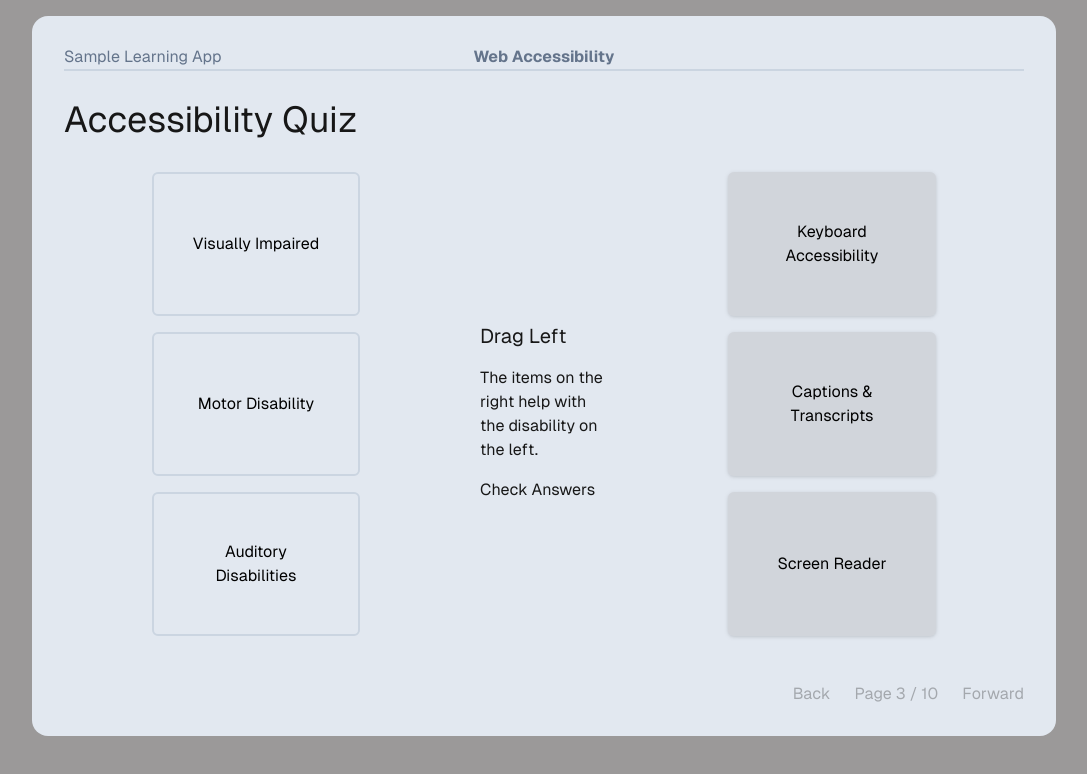
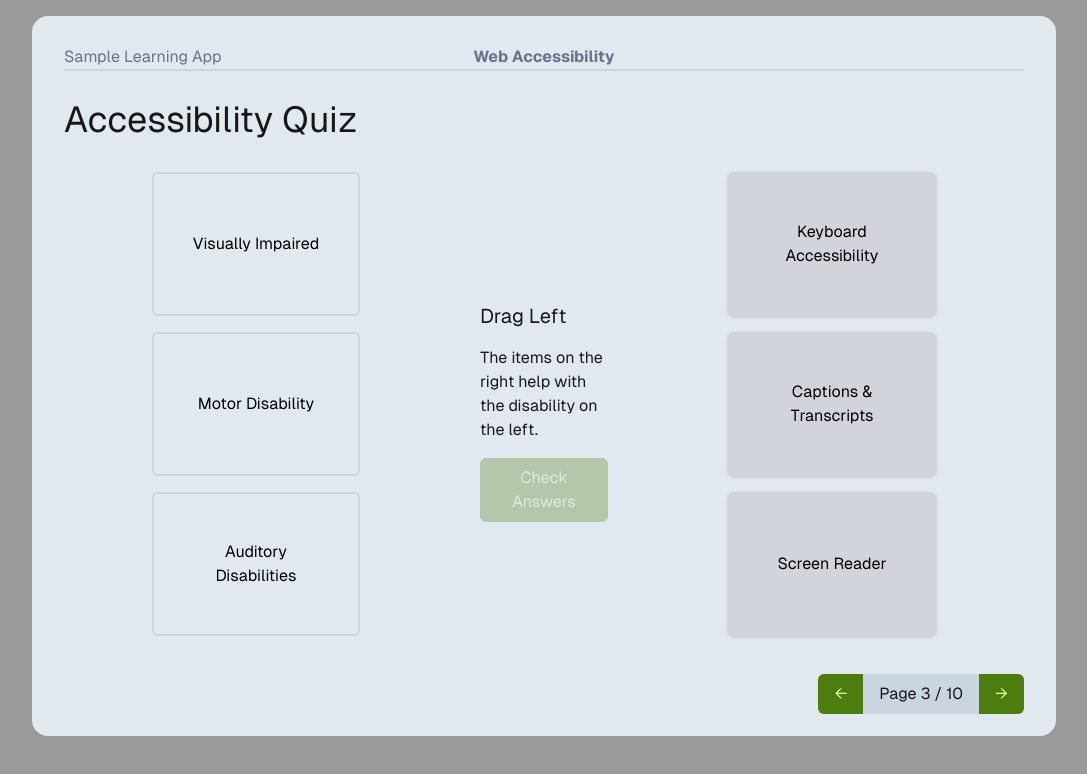
Before and after one commit to spacegiant/sample-learning-app, a Next.js app: page / in a window 1280 px wide. Shown: the top 774 px of the page, without its empty margins (96-1183 px from the left). Built offline with nearby package versions, Linux system fonts and the light colour scheme.

Commit message:
Add PaginationButton for footer

```diff
--- a/src/components/Button/Button.tsx
+++ b/src/components/Button/Button.tsx
@@ -1,9 +1,40 @@
-import { ReactNode } from "react";
+import { JSX, ReactNode } from "react";
 
 type ButtonProps = {
   children: ReactNode;
+  disabled?: boolean;
 };
 
-export function Button({ children }: ButtonProps) {
-  return <button>{children}</button>;
+export function Button({ children, disabled }: ButtonProps) {
+  const classes = `${
+    disabled && "opacity-30"
+  } bg-lime-700 hover:bg-lime-800 text-lime-200 px-4 py-2 rounded-md`;
+  return (
+    <button disabled={disabled} className={classes}>
+      {children}
+    </button>
+  );
 }
+
+type PaginationButtonProps = {
+  isRight?: boolean;
+};
+
+export function PaginationButton({
+  children,
+  disabled,
+  isRight,
+}: ButtonProps & PaginationButtonProps) {
+  const classes = `${disabled && "opacity-30"} ${
+    isRight ? "rounded-l-none" : "rounded-r-none"
+  } bg-lime-700 hover:bg-lime-800 text-lime-200 px-4 py-2 rounded-md`;
+  return (
+    <button disabled={disabled} className={classes}>
+      {children}
+    </button>
+  );
+}
+
+export const ActionButton = (props: JSX.IntrinsicAttributes & ButtonProps) => {
+  return <Button {...props}></Button>;
+};
--- a/src/components/Footer/Footer.tsx
+++ b/src/components/Footer/Footer.tsx
@@ -1,4 +1,4 @@
-import { Button } from "..";
+import { PaginationButton } from "../Button/Button";
 
 type FooterProps = {
   currentPage: number;
@@ -8,10 +8,16 @@
 export function Footer({ currentPage, totalPages }: FooterProps) {
   const progressDisplay = `Page ${currentPage} / ${totalPages}`;
   return (
-    <footer className="row-start-3 flex gap-6 flex-wrap items-center justify-end opacity-30 hover:opacity-100">
-      <Button>Back</Button>
-      <span>{progressDisplay}</span>
-      <Button>Forward</Button>
+    <footer className="row-start-3 flex gap-6 flex-wrap items-center justify-end">
+      <div className="rounded-md bg-slate-300">
+        <PaginationButton>
+          ←<span className="sr-only">Go to previous page</span>
+        </PaginationButton>
+        <span className="px-4">{progressDisplay}</span>
+        <PaginationButton isRight>
+          →<span className="sr-only">Go to next page</span>
+        </PaginationButton>
+      </div>
     </footer>
   );
 }
```
